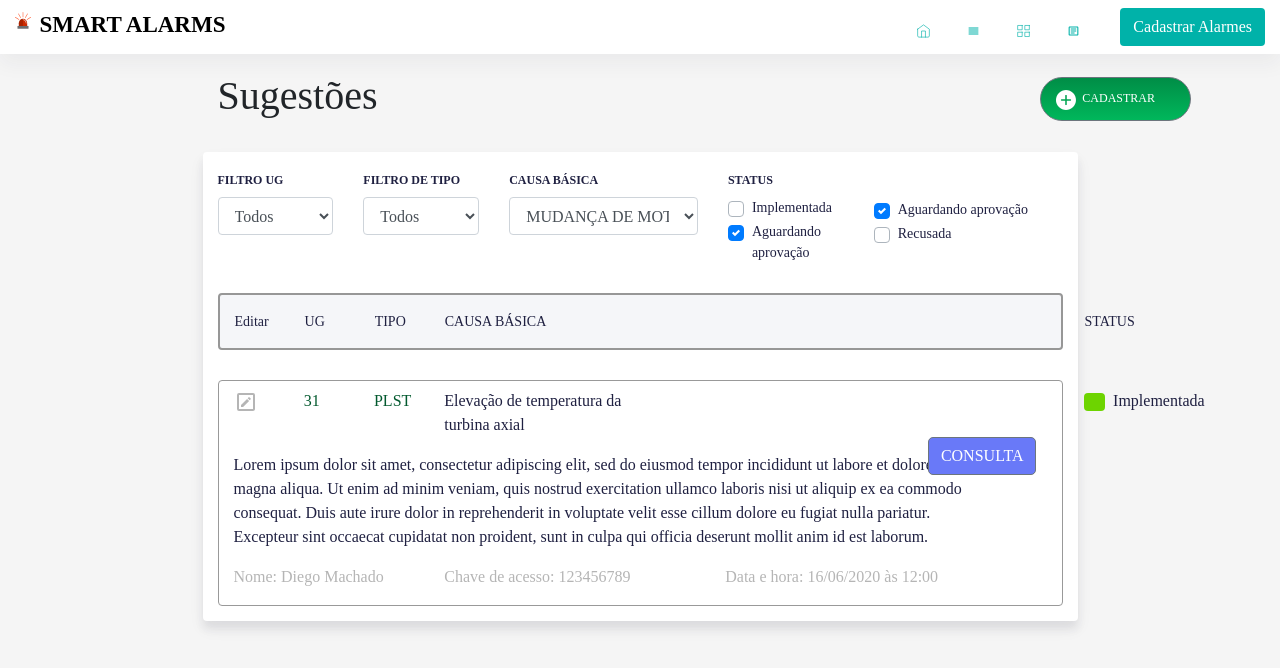
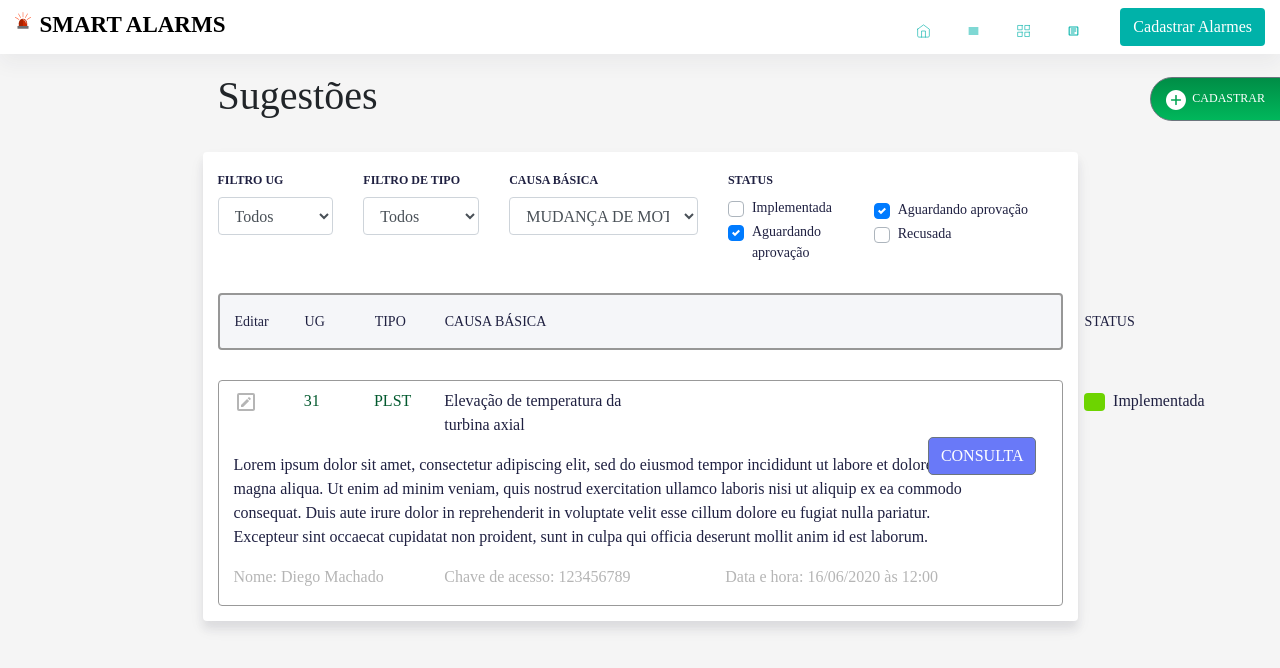
Before and after one commit to Carloshvf/SMART-ALARMS-MVC, a Nuxt app: page /suggestion in a window 1280 px wide. Shown: the top 668 px of the page. Built offline with nearby package versions, Linux system fonts and the light colour scheme; a web font is replaced by a local one.

Commit message:
Ajuste do botão cadastrar

```diff
--- a/pages/suggestion/index.vue
+++ b/pages/suggestion/index.vue
@@ -6,7 +6,7 @@
             </div>
             <div class="col-6 mt-4">
                 <b-button class="btn-cadastrar"><img class="cross-img" src="../../static/img/plus.svg" alt="cross"/>
-                    <span class="">CADASTRAR</span>
+                    <span>CADASTRAR</span>
                 </b-button>
             </div>
         </div>
@@ -92,7 +92,7 @@ export default {
     position: absolute;
     width: 151px;
     height: 44px;
-    left: 400px;
+    left: 510px;
     top: 5px;
     color: $white;
     background: linear-gradient(180deg, #008D46 0%, #00B75B 100%);
```
